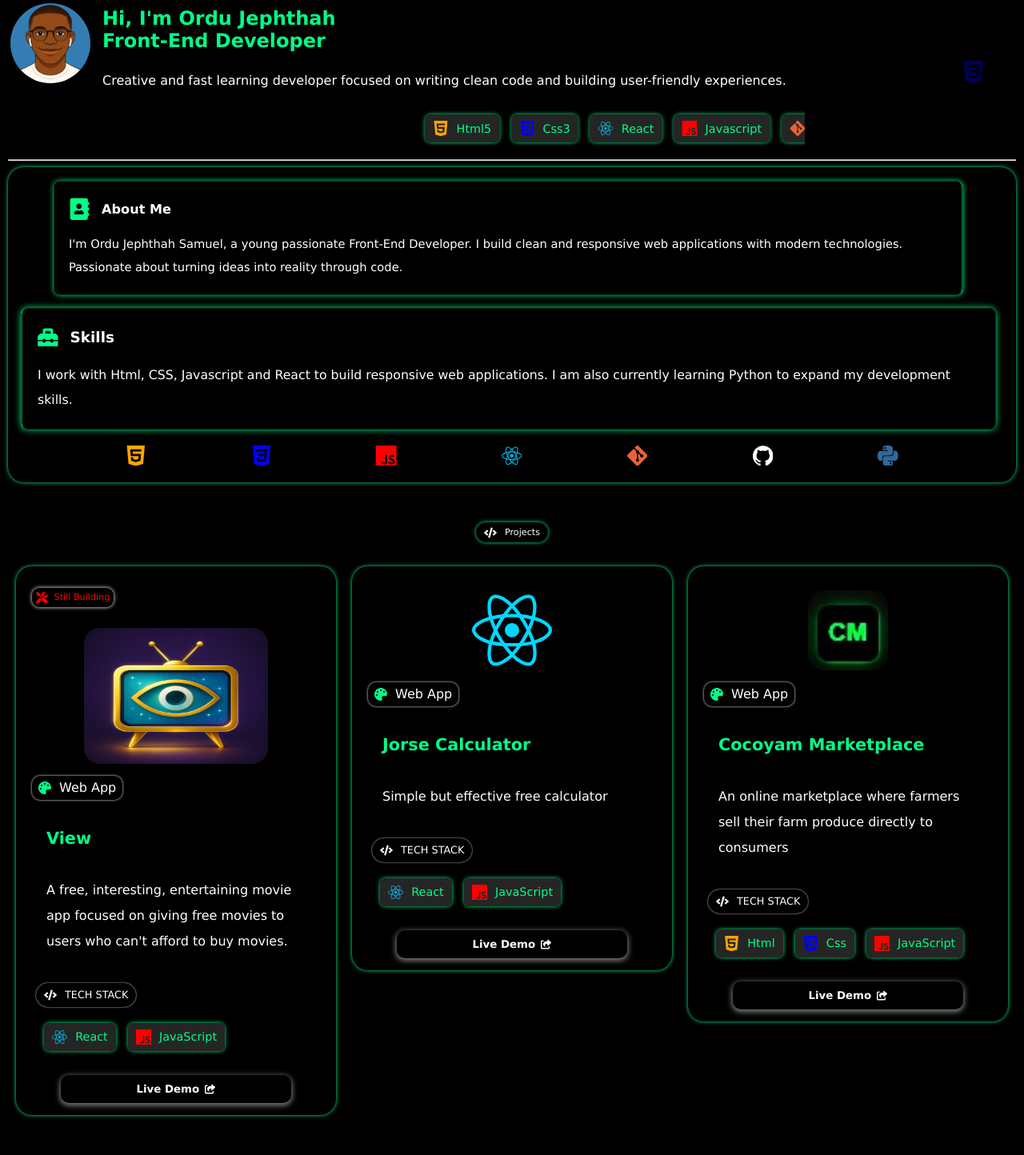
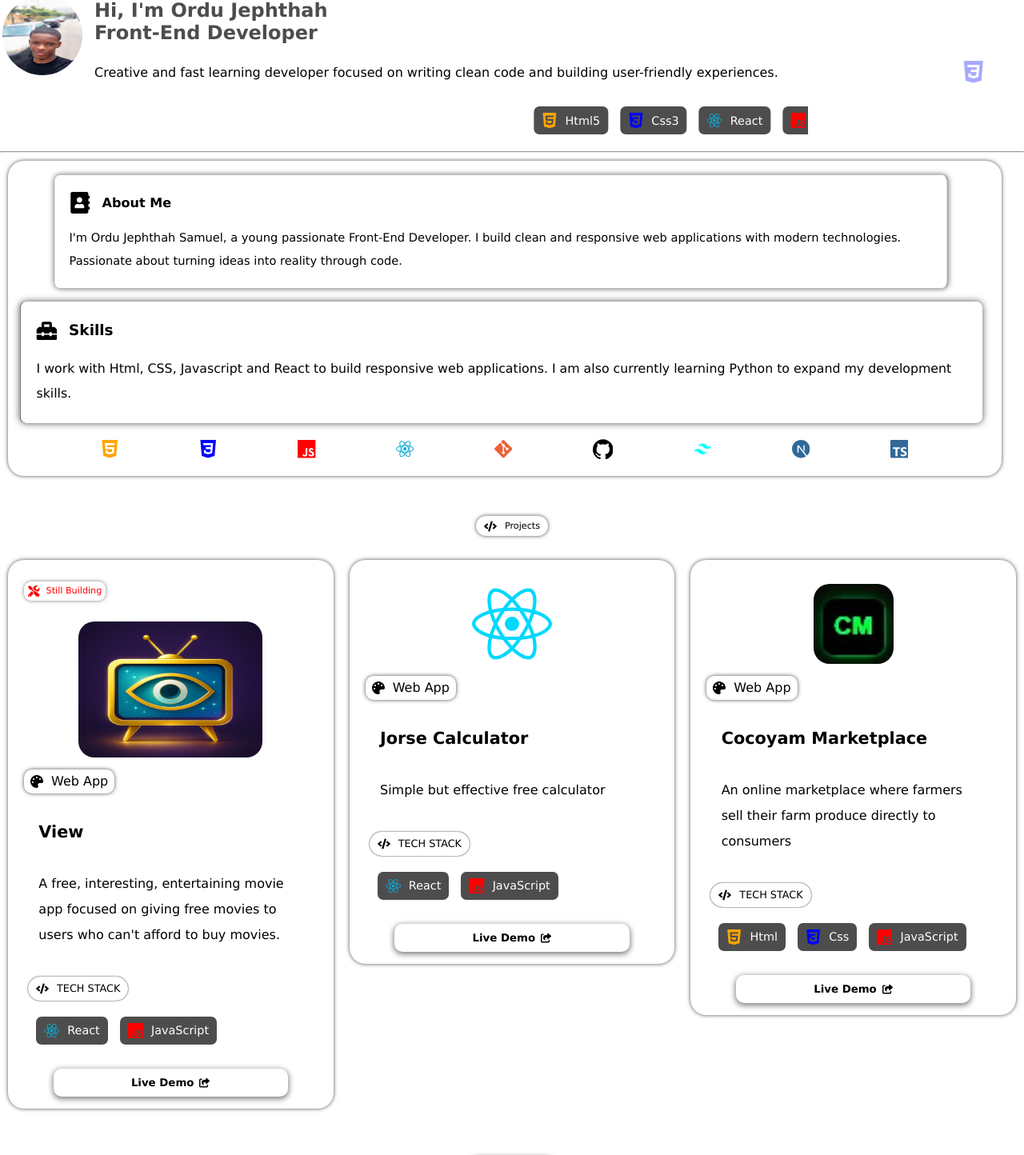
Before and after one commit to Jephthah-spec/Jorsedev, a React (Vite) app: page / in a window 1280 px wide. Shown: the part 173-1617 px from the top of the page at 80% size. Built offline with nearby package versions, Linux system fonts and the light colour scheme.

Commit message:
Made changes

```diff
--- a/src/App.css
+++ b/src/App.css
@@ -5,19 +5,19 @@
 }
 :root{
     --first-color: #5000dc;
-    --second-color: #00ff88;
-    --third-color: rgb(219, 219, 219);
-    --fourth-color: rgba(44, 44, 44, 0.842);
-    --fifth-color: black;
-    --sixth-color: white;
+    --second-color: rgba(44, 44, 44, 0.842);
+    --third-color: rgba(44, 44, 44, 0.842);
+    --fourth-color: rgba(139, 133, 133, 0.842);
+    --fifth-color: white;
+    --sixth-color:black;
 }
 body{
     background-color: var(--fifth-color);
     margin: 0;
-    padding: 10px;
+    padding: 0;
 }
 .IntroBar{
-    background-color: var(--fourth-color);
+    background-color: var(--third-color);
     width: 100%;
     height: fit-content;
     display: flex;
@@ -28,7 +28,6 @@ body{
     justify-self: center;
     padding: 0 10px;
     border-radius: 20px;
-    box-shadow: 0 1px 9px var(--second-color);
     position: sticky;
     top: 20px;
     margin: 0;
@@ -41,7 +40,7 @@ body{
     margin-top: 15px;
 }
 .Introh2{
-    color: var(--sixth-color);
+    color: var(--fifth-color);
     font-weight: bolder;
     font-size: 1.1em;
 }
@@ -69,6 +68,7 @@ body{
     position: relative;
     top: 0;
     flex-direction: column;
+
 }
 .React{
     color: rgba(112, 215, 243, 0.384);
@@ -187,8 +187,7 @@ body{
     height: 35px;
     padding: 10px;
     border-radius: 7px;
-    box-shadow: 0 0 5px var(--second-color);
-    background-color: var(--fourth-color);
+    background-color: var(--third-color);
     display: flex;
     flex-direction: row;
     align-items: center;
@@ -198,7 +197,7 @@ body{
 }
 .StackName{
     font-size: 0.9em;
-    color: var(--second-color);
+    color: var(--fifth-color);
 }
 .StackIcn:hover{
     transform: scale(1.05);
@@ -212,9 +211,10 @@ body{
     }
 }
 .AboutInfo{
-    width: 100%;
+    width: 97%;
     height: fit-content;
     padding: 11px 6px;
+    margin: 10px;
     margin-bottom: 10px;
     display: grid;
     grid-template-columns: repeat(1, 1fr);
@@ -408,7 +408,7 @@ body{
     padding: 5px 8px;
     gap: 10px;
     border-radius: 10px;
-    box-shadow: 0 0 3px var(--sixth-color);
+    box-shadow: 0 0 5px var(--third-color);
 }
 .ProjectInfo{
     width: 90%;
--- a/src/Images.jsx
+++ b/src/Images.jsx
@@ -1,8 +1,8 @@
 import React from "react";
 import { FaCode, FaPalette} from "react-icons/fa";
 import { FaShareFromSquare } from "react-icons/fa6";
-import { SiCss3, SiFacebook, SiGit, SiGithub, SiHtml5, SiJavascript, SiLinkedin, SiPython, SiReact, SiWhatsapp } from "react-icons/si";
-import mypic from "./images/jorsedev.jpg"
+import { SiCss3, SiFacebook, SiGit, SiGithub, SiHtml5, SiI18Next, SiJavascript, SiLinkedin, SiNextdotjs, SiPython, SiReact, SiTailwindcss, SiTypescript, SiWhatsapp } from "react-icons/si";
+import mypic from "./images/port me.png"
 export function Image({size}) {
     return(
         <img
@@ -29,11 +29,11 @@ export function ProjectImg({src, width, height, name, info, href, warning, techs
             className="ProjectImg"
             />
             <div className="Desc">
-                <FaPalette color=" #00ff88" fontSize="1em"/>
+                <FaPalette color=" black" fontSize="1em"/>
                 <p className="AboutTxt">Web App</p>
             </div>
             <div className="ProjectInfo">
-                <h3 style={{color: " #00ff88", fontSize: "1.3em"}}>
+                <h3 style={{color: " black", fontSize: "1.3em"}}>
                     {name}
                 </h3>
                 <p className="AboutTxt">
@@ -42,8 +42,8 @@ export function ProjectImg({src, width, height, name, info, href, warning, techs
             </div>
             <div className="TechStack">
                 <div className="Txt">
-                    <FaCode style={{color: "white"}}/>
-                    <p style={{color: "white", fontSize: "0.8em"}}>TECH STACK</p>
+                    <FaCode style={{color: "black"}}/>
+                    <p style={{color: "black", fontSize: "0.8em"}}>TECH STACK</p>
                 </div>
                 {techstack}
             </div>
@@ -110,42 +110,63 @@ export function StackImg() {
                     />
                     <p className="StackName">Html5</p>
                 </div>
+
                 <div className="StackIcn">
                     <SiCss3
                         style={{color: "blue", fontSize: "1.2em"}}
                     />
                     <p className="StackName">Css3</p>
                 </div>
+
                 <div className="StackIcn">
                     <SiReact
                         style={{color: "rgb(11, 170, 214)", fontSize: "1.2em"}}
                     />
                     <p className="StackName">React</p>
                 </div>
+
                 <div className="StackIcn">
                     <SiJavascript
                         style={{color: "red", fontSize: "1.2em"}}
                     />
                     <p className="StackName">Javascript</p>
                 </div>
+
                 <div className="StackIcn">
                     <SiGit
                         style={{color: "rgb(235, 98, 56)", fontSize: "1.2em"}}
                     />
                     <p className="StackName">Git</p>
                 </div>
+
                 <div className="StackIcn">
                     <SiGithub
                         style={{color: "white", fontSize: "1.2em"}}
                     />
                     <p className="StackName">Github</p>
                 </div>
+
                 <div className="StackIcn">
-                    <SiPython
+                    <SiTailwindcss
+                        style={{color: "cyan", fontSize: "1.2em"}}
+                    />
+                    <p className="StackName">TailWind</p>
+                </div>
+
+                <div className="StackIcn">
+                    <SiNextdotjs
                         style={{color: "#306998", fontSize: "1.2em"}}
                     />
-                    <p className="StackName">Python</p>
+                    <p className="StackName">Next.Js</p>
                 </div>
+
+                <div className="StackIcn">
+                    <SiTypescript
+                        style={{color: "#306998", fontSize: "1.2em"}}
+                    />
+                    <p className="StackName">Typescript</p>
+                </div>
+
                </div>
             </div>
         </>
@@ -156,13 +177,15 @@ export function ScatteredImg() {
     return(
         <>
             <div className="Scattered">
-                <SiHtml5 style={{color: "orange", fontSize: "1.6em"}}/>
-                <SiCss3 style={{color: "blue", fontSize: "1.6em"}}/>
-                <SiJavascript style={{color: "red", fontSize: "1.6em"}}/>
-                <SiReact style={{color: "rgb(11, 170, 214)", fontSize: "1.6em"}}/>
-                <SiGit style={{color: "rgb(235, 98, 56)", fontSize: "1.6em"}}/>
-                <SiGithub style={{color: "white", fontSize: "1.6em"}}/>
-                <SiPython style={{color: "#306998", fontSize: "1.6em"}}/>
+                <SiHtml5 style={{color: "orange", fontSize: "1.4em"}}/>
+                <SiCss3 style={{color: "blue", fontSize: "1.4em"}}/>
+                <SiJavascript style={{color: "red", fontSize: "1.4em"}}/>
+                <SiReact style={{color: "rgb(11, 170, 214)", fontSize: "1.4em"}}/>
+                <SiGit style={{color: "rgb(235, 98, 56)", fontSize: "1.4em"}}/>
+                <SiGithub style={{color: "black", fontSize: "1.6em"}}/>
+                <SiTailwindcss style={{color: "cyan", fontSize: "1.4em"}}/>
+                <SiNextdotjs style={{color: "#306998", fontSize: "1.4em"}} />
+                <SiTypescript style={{color: "#306998", fontSize: "1.4em"}} />
             </div>
         </>
     )
--- a/src/Jorse.jsx
+++ b/src/Jorse.jsx
@@ -39,7 +39,7 @@ export function Body (){
                     size={100}
                 />
                <span className="InfoTxt">
-                    <h2 style={{color: " #00ff88"}}>Hi, I'm Ordu Jephthah <br /> Front-End Developer</h2>
+                    <h2 style={{color: "rgba(44, 44, 44, 0.842)"}}>Hi, I'm Ordu Jephthah <br /> Front-End Developer</h2>
 
                     <p className="AboutTxt">Creative and fast learning developer focused on writing clean code and building user-friendly experiences.</p>
 
@@ -52,8 +52,8 @@ export function Body (){
 
         <div className="AboutInfo">
             <article className="AboutArt1">
-            <h3 style={{display: "flex", gap: "15px",  alignItems: "center", fontSize: "1.1em", color: "white"}}>
-                <FaAddressBook style={{color: " #00ff88", fontSize: "1.7em"}}/>
+            <h3 style={{display: "flex", gap: "15px",  alignItems: "center", fontSize: "1.1em", color: "black"}}>
+                <FaAddressBook style={{color: " black", fontSize: "1.7em"}}/>
                 About Me
             </h3>
             <p className="AboutTxt">
@@ -62,8 +62,8 @@ export function Body (){
             </article>
 
             <article className="AboutArt2">
-                <h3 style={{display: "flex", gap: "15px", alignItems: "center", color: "white"}}>
-                    <FaToolbox style={{color: " #00ff88", fontSize: "1.4em"}}/>
+                <h3 style={{display: "flex", gap: "15px", alignItems: "center", color: "black"}}>
+                    <FaToolbox style={{color: " black", fontSize: "1.4em"}}/>
                     Skills
                 </h3>
                 <p className="AboutTxt">
@@ -83,9 +83,9 @@ export function Footer (){
         <div className="Contact">
                     <BiSolidPhoneCall
                         className="Icons"
-                        style={{color: "white", fontSize: "0.9em"}}
+                        style={{color: "black", fontSize: "0.9em"}}
                     />
-                    <p style={{fontSize: "0.7em", color: "white"}}>Contact Me</p>
+                    <p style={{fontSize: "0.7em", color: "black"}}>Contact Me</p>
                 </div>
             <div className="Footer">
 
@@ -141,9 +141,9 @@ export function Projects(){
         <div className="Contact">
             <FaCode
                 className="Icons"
-                style={{color: "white", fontSize: "1em"}}
+                style={{color: "black", fontSize: "1em"}}
             />
-            <p style={{fontSize: "0.7em", color: "white"}}>Projects</p>
+            <p style={{fontSize: "0.7em", color: "black"}}>Projects</p>
         </div>
         <div className="Projects">
             <div className="ProjectCont">
@@ -155,7 +155,7 @@ export function Projects(){
                     name={"View"}
                     info={"A free, interesting, entertaining movie app focused on giving free movies to users who can't afford to buy movies."}
                     warning={
-                        <p style={{color: "red", boxShadow: '0 0 5px white', display: "flex", width: "fit-content", padding: "5px", borderRadius: "9px", fontSize: "0.7em", alignItems: "center", gap: "8px"}}>
+                        <p style={{color: "red", boxShadow: '0 0 5px grey', display: "flex", width: "fit-content", padding: "5px", borderRadius: "9px", fontSize: "0.7em", alignItems: "center", gap: "8px"}}>
                             <FaTools color="red" className="Icons"/> Still Building
                         </p>
                         }
@@ -206,7 +206,7 @@ export function Projects(){
                      height={100}
                      name={"Cocoyam Marketplace"}
                      info={"An online marketplace where farmers sell their farm produce directly to consumers"}
-                     href={""}
+                     href={"https://cocoyam-marketplace.vercel.app"}
                      techstack={
                         <div className="Icns">
                             <div className="StackIcn">
@@ -309,7 +309,7 @@ export function Chat() {
         setTimeout(()=>{
             alert(`You sent ${message} to ${to}`)
             setMessage("")
-        }, 10000)
+        }, 5000)
     }
 
     return(
@@ -321,8 +321,8 @@ export function Chat() {
                         value={to}
                         onChange={e => setTo(e.target.value)}
                     >
-                        <option value="Alice">Alice</option>
-                        <option value="Jephthah">Jephthah</option>
+                        <option value="Favour">Favour</option>
+                        <option value="Thelma">Thelma</option>
                     </select>
                 </label>
 
@@ -337,6 +337,33 @@ export function Chat() {
         </div>
     )
 }
+
+export function Navbar() {
+    const [show, setShow] = useState(false)
+
+    const Toggle = () =>{
+        setShow(!show)
+    }
+
+
+    return(
+        <div>
+            <button onClick={Toggle}>{show ? "Hide" : "Show"} Navbar</button>
+
+            {show &&
+            <div>
+                <ul style={{
+                    color: "white"
+                }}>
+                    <li>Home</li>
+                    <li>About</li>
+                    <li>Services</li>
+                    <li>Support</li>
+                </ul>
+            </div>}
+        </div>
+    )
+}
 export default function Jorse() {
     return(
         <>
@@ -344,12 +371,7 @@ export default function Jorse() {
             <Body />
             <Projects />
             <Footer />
-            <Practice
-             onClick={()=>alert("Clilcked, and playing")}
-             onPlay={()=>alert("Actively playing")}
-             />
-             <ImageCarousel />
-             <Chat />
+
         </>
     )
 }
```
Also changed, not shown: src/images/port me.png (added).
